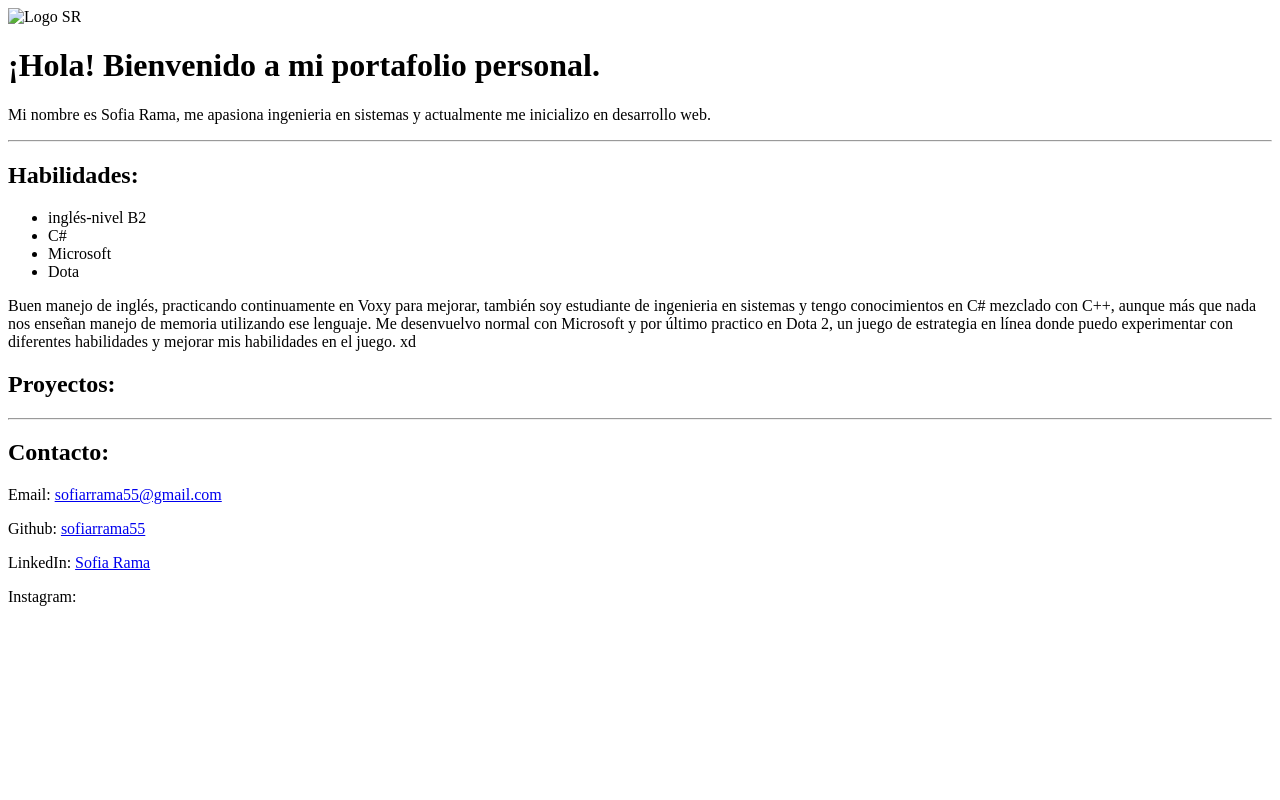
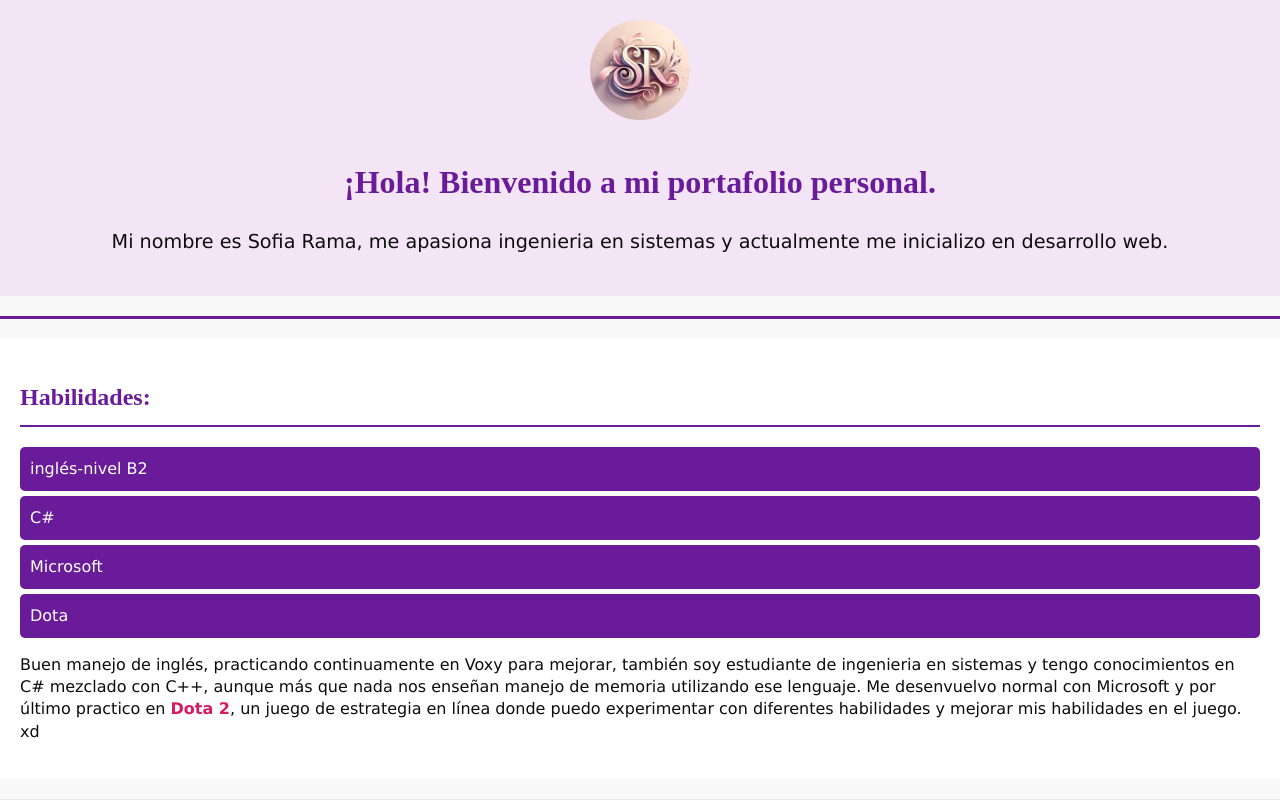
Before and after one commit to sofiarama/sofiarama.github.io, a plain HTML site: page index.html in a window 1280 px wide. Shown: the top 800 px of the page. Drawn offline with Linux system fonts and the light colour scheme; a web font is replaced by a local one.

Commit message:
Agrego css y logo

```diff
--- a/index.html
+++ b/index.html
@@ -4,7 +4,7 @@
 <head>
     <meta charset="utf-8">
     <title>web developer student - Sofia Rama</title>
-    <link rel="stylesheet" href="style.css" />
+    <link rel="stylesheet" href="styles.css" />
     <link rel="preconnect" href="https://fonts.googleapis.com">
     <link rel="preconnect" href="https://fonts.gstatic.com" crossorigin>
     <link href="https://fonts.googleapis.com/css2?family=Playwrite+BE+VLG:wght@100..400&display=swap" rel="stylesheet">
@@ -12,7 +12,7 @@
 
 <body>
     <div id="introduction">
-        <img src="logo_SR.jpg" alt="Logo SR" class="introduction_image">
+        <img src="logo.jpg" alt="Logo SR" class="introduction_image">
         <h1>¡Hola! Bienvenido a mi portafolio personal.</h1>
         <p class="introduction_greeting">Mi nombre es Sofia Rama, me apasiona ingenieria en sistemas y actualmente me
             inicializo en desarrollo web.</p>
--- /dev/null
+++ b/styles.css
@@ -0,0 +1,111 @@
+body {
+    font-family:'Lucida Sans', 'Lucida Sans Regular', 'Lucida Grande', 'Lucida Sans Unicode', Geneva, Verdana, sans-serif;
+    line-height: 1.5;
+    margin: 0;
+    padding: 0;
+    background-color: #f9f9f9;
+    color: #0d0d0d;
+}
+
+h1, h2 {
+    color: #6a1b9a;
+    font-family: playwrite;
+}
+
+/* Introduction Section */
+#introduction {
+    text-align: center;
+    padding: 20px;
+    background-color: #f3e5f5;
+}
+
+.introduction_image {
+    width: 100px;
+    border-radius: 50%;
+    margin-bottom: 10px;
+}
+
+.introduction_greeting {
+    font-size: 1.2em;
+    color: #0d0d0d;
+}
+
+/* Skills Section */
+#skills {
+    padding: 20px;
+    background-color: #fff;
+    margin: 20px 0;
+}
+
+#skills h2 {
+    border-bottom: 2px solid #6a1b9a;
+    padding-bottom: 10px;
+}
+
+#skills ul {
+    list-style-type: none;
+    padding: 0;
+}
+
+#skills ul li {
+    background: #6a1b9a;
+    color: #fff;
+    margin: 5px 0;
+    padding: 10px;
+    border-radius: 5px;
+}
+
+.about_skills {
+    margin-top: 10px;
+    font-size: 1em;
+    line-height: 1.4;
+}
+
+.about_skills .dotinha {
+    font-weight: bold;
+    color: #d81b60;
+}
+
+/* Projects Section */
+#projects {
+    padding: 20px;
+    background-color: #f3e5f5;
+    margin: 20px 0;
+}
+
+/* Contact Section */
+#contact {
+    padding: 20px;
+    background-color: #fff;
+    margin: 20px 0;
+}
+
+#contact h2 {
+    border-bottom: 2px solid #6a1b9a;
+    padding-bottom: 10px;
+}
+
+#contact p {
+    margin: 10px 0;
+}
+
+#contact a {
+    color: #6a1b9a;
+    text-decoration: none;
+}
+
+#contact a:hover{
+    text-decoration: underline;
+}
+
+#contact span.redes {
+    color:#6a1b9a;
+    font-weight: bold;
+}
+/* Horizontal Rule */
+hr {
+    border: 0;
+    height: 3px;
+    background: #6a1b9a;
+    margin: 20px 0;
+}
```
Also changed, not shown: logo.jpg (added).
